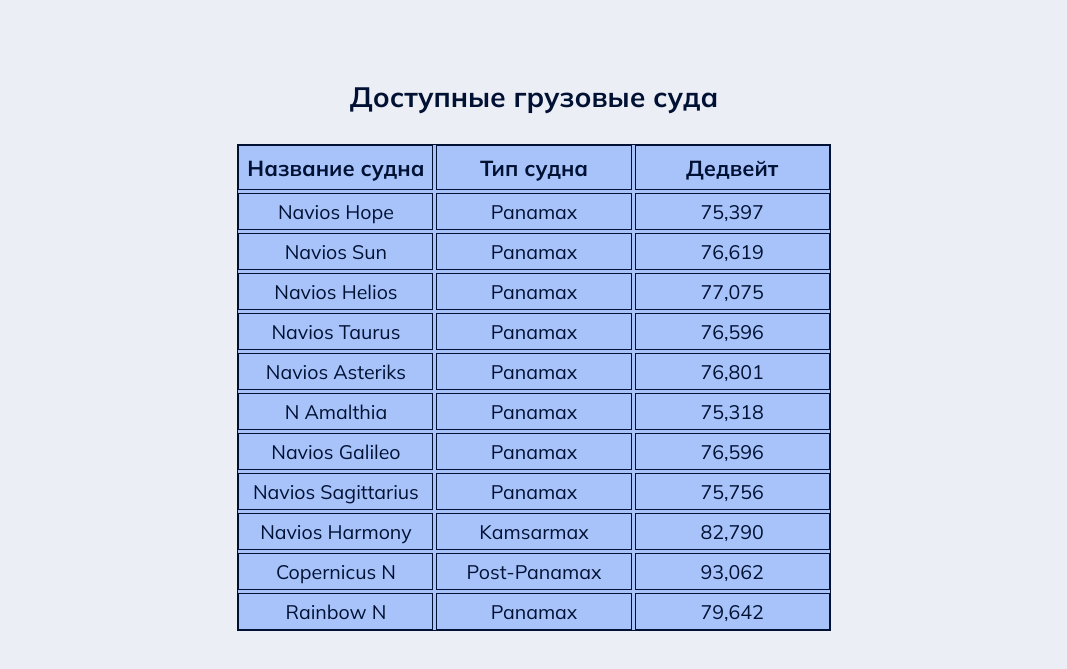
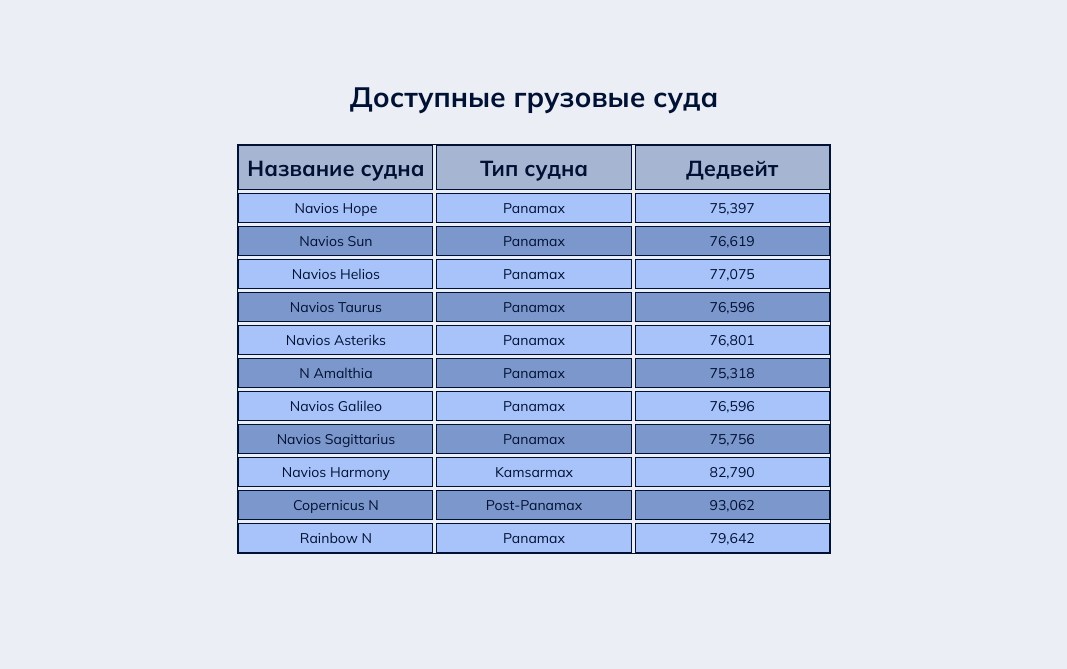
Before and after one commit to shrento/front, a plain HTML site: page lab3/index.html in a window 1280 px wide. Shown: the part 2641-3310 px from the top of the page, without its empty margins (106-1173 px from the left). Drawn offline with Linux system fonts and the light colour scheme.

Commit message:
fix table

```diff
--- a/lab3/index.html
+++ b/lab3/index.html
@@ -109,68 +109,72 @@
 
         <h3 class="vessel-table-title">Доступные грузовые суда</h3>
 
-        <div class="vessel-table">
-            <div class="vessel-table-header">
-                <div class="vessel-table-cell">Название судна</div>
-                <div class="vessel-table-cell">Тип судна</div>
-                <div class="vessel-table-cell">Дедвейт</div>
-            </div>
-            <div class="vessel-table-row">
-                <div class="vessel-table-cell">Navios Hope</div>
-                <div class="vessel-table-cell">Panamax</div>
-                <div class="vessel-table-cell">75,397</div>
-            </div>
-            <div class="vessel-table-row">
-                <div class="vessel-table-cell">Navios Sun</div>
-                <div class="vessel-table-cell">Panamax</div>
-                <div class="vessel-table-cell">76,619</div>
-            </div>
-            <div class="vessel-table-row">
-                <div class="vessel-table-cell">Navios Helios</div>
-                <div class="vessel-table-cell">Panamax</div>
-                <div class="vessel-table-cell">77,075</div>
-            </div>
-            <div class="vessel-table-row">
-                <div class="vessel-table-cell">Navios Taurus</div>
-                <div class="vessel-table-cell">Panamax</div>
-                <div class="vessel-table-cell">76,596</div>
-            </div>
-            <div class="vessel-table-row">
-                <div class="vessel-table-cell">Navios Asteriks</div>
-                <div class="vessel-table-cell">Panamax</div>
-                <div class="vessel-table-cell">76,801</div>
-            </div>
-            <div class="vessel-table-row">
-                <div class="vessel-table-cell">N Amalthia</div>
-                <div class="vessel-table-cell">Panamax</div>
-                <div class="vessel-table-cell">75,318</div>
-            </div>
-            <div class="vessel-table-row">
-                <div class="vessel-table-cell">Navios Galileo</div>
-                <div class="vessel-table-cell">Panamax</div>
-                <div class="vessel-table-cell">76,596</div>
-            </div>
-            <div class="vessel-table-row">
-                <div class="vessel-table-cell">Navios Sagittarius</div>
-                <div class="vessel-table-cell">Panamax</div>
-                <div class="vessel-table-cell">75,756</div>
-            </div>
-            <div class="vessel-table-row">
-                <div class="vessel-table-cell">Navios Harmony</div>
-                <div class="vessel-table-cell">Kamsarmax</div>
-                <div class="vessel-table-cell">82,790</div>
-            </div>
-            <div class="vessel-table-row">
-                <div class="vessel-table-cell">Copernicus N</div>
-                <div class="vessel-table-cell">Post-Panamax</div>
-                <div class="vessel-table-cell">93,062</div>
-            </div>
-            <div class="vessel-table-row">
-                <div class="vessel-table-cell">Rainbow N</div>
-                <div class="vessel-table-cell">Panamax</div>
-                <div class="vessel-table-cell">79,642</div>
-            </div>
-        </div>
+        <table class="vessel-table">
+            <thead>
+                <tr>
+                    <th>Название судна</th>
+                    <th>Тип судна</th>
+                    <th>Дедвейт</th>
+                </tr>
+            </thead>
+            <tbody>
+                <tr>
+                    <td>Navios Hope</td>
+                    <td>Panamax</td>
+                    <td>75,397</td>
+                </tr>
+                <tr>
+                    <td>Navios Sun</td>
+                    <td>Panamax</td>
+                    <td>76,619</td>
+                </tr>
+                <tr>
+                    <td>Navios Helios</td>
+                    <td>Panamax</td>
+                    <td>77,075</td>
+                </tr>
+                <tr>
+                    <td>Navios Taurus</td>
+                    <td>Panamax</td>
+                    <td>76,596</td>
+                </tr>
+                <tr>
+                    <td>Navios Asteriks</td>
+                    <td>Panamax</td>
+                    <td>76,801</td>
+                </tr>
+                <tr>
+                    <td>N Amalthia</td>
+                    <td>Panamax</td>
+                    <td>75,318</td>
+                </tr>
+                <tr>
+                    <td>Navios Galileo</td>
+                    <td>Panamax</td>
+                    <td>76,596</td>
+                </tr>
+                <tr>
+                    <td>Navios Sagittarius</td>
+                    <td>Panamax</td>
+                    <td>75,756</td>
+                </tr>
+                <tr>
+                    <td>Navios Harmony</td>
+                    <td>Kamsarmax</td>
+                    <td>82,790</td>
+                </tr>
+                <tr>
+                    <td>Copernicus N</td>
+                    <td>Post-Panamax</td>
+                    <td>93,062</td>
+                </tr>
+                <tr>
+                    <td>Rainbow N</td>
+                    <td>Panamax</td>
+                    <td>79,642</td>
+                </tr>
+            </tbody>
+        </table>
 
     </main>
     <footer>
--- a/lab3/style.css
+++ b/lab3/style.css
@@ -47,6 +47,7 @@
 
 .nav-bar {
     display: flex;
+
     flex-wrap: wrap;
     align-content: space-around;
     gap: 10px;
@@ -178,38 +179,44 @@
 
 .vessel-table {
     display: grid;
-    grid-template-columns: repeat(3, 3fr);
+    grid-template-columns: repeat(3, 1fr);
     gap: 3px;
     margin: 0 30px;
     margin-bottom: 150px;
     border: 1px solid #001133;
-    background-color: #A7C3FA;
+
 }
 
-.vessel-table-header {
+.vessel-table thead, .vessel-table tbody, .vessel-table tr {
     display: contents
 }
 
-.vessel-table-header .vessel-table-cell{
+.vessel-table th {
     text-align: center;
     font-weight: bold;
+    border: 1px solid #001133;
     padding: 8px;
     font-size: 1.55rem;
+    background-color:#a6b5d1;
 }
 
-.vessel-table-row {
-    display: contents;
-}
-
-.vessel-table-row .vessel-table-cell {
+.vessel-table tr .vessel-table td {
     text-align: center;
     font-size: 1.4rem;
 }
 
-.vessel-table-cell {
+.vessel-table td {
     text-align: center;
     border: 1px solid #001133;
     padding: 5px;
+}
+
+.vessel-table tbody tr:nth-child(even) td{
+    background-color:#7c97cb;
+}
+
+.vessel-table tbody tr:nth-child(odd) td{
+    background-color:#A7C3FA;
 }
 
 footer {
@@ -232,3 +239,9 @@
         display: none;
     }
 }
+
+@media screen and (max-width: 680px) {
+    .nav-bar {
+        flex-direction: column;
+    }
+}
```
